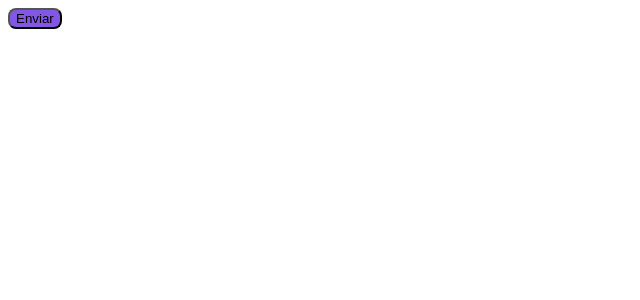
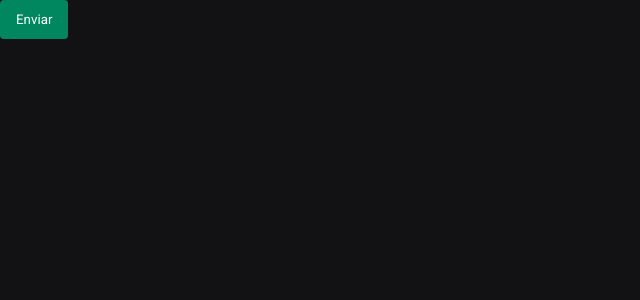
Before and after one commit to SostenisVinicius/Ignite-Shop-Rocketseat, a Next.js app: page / in a window 1280 px wide. Shown: the top 300 px of the page, without its empty margins (0-640 px from the left). Built offline with nearby package versions, Linux system fonts and the light colour scheme.

Commit message:
Adding global styles

```diff
--- a/src/pages/_app.tsx
+++ b/src/pages/_app.tsx
@@ -1,3 +1,9 @@
-export default function App({ Component, pageProps }) {
+import { AppProps } from "next/app";
+import { globalStyles } from "../styles/global";
+
+globalStyles();
+
+export default function App({ Component, pageProps }: AppProps) {
+
   return <Component {...pageProps} />
 }
--- a/src/pages/index.tsx
+++ b/src/pages/index.tsx
@@ -1,8 +1,15 @@
 import { styled } from "../styles"
 
 const Button = styled('button', {
-  backgroundColor: '$sostenish',
-  borderRadius: 8,
+  backgroundColor: '$green500',
+  borderRadius: 4,
+  border: 0,
+  color: '$white',
+  padding: '12px 16px',
+  cursor: 'pointer',
+  '&:hover': {
+    backgroundColor: '$green300'
+  }
 })
 
 export default function Home() {
--- /dev/null
+++ b/src/styles/global.ts
@@ -0,0 +1,19 @@
+import { globalCss } from ".";
+
+export const globalStyles = globalCss({
+  "*": {
+    margin: 0,
+    padding: 0,
+  },
+
+  body: {
+    backgroundColor: '$gray900',
+    color: '$gray100',
+    '-webkit-font-smoothing': 'antialiased',
+  },
+
+  'body, input, textarea, button': {
+    fontFamily: 'Roboto',
+    fontWeight: 400,
+  }
+})
--- a/src/styles/index.ts
+++ b/src/styles/index.ts
@@ -3,7 +3,15 @@
 export const { config, styled, css, globalCss, keyframes, getCssText, theme, createTheme } = createStitches({
   theme: {
     colors: {
-      sostenish: "#8257e6",
+      white: "#fff",
+
+      gray900: "#121214",
+      gray800: "#202024",
+      gray300: "#c4c4cc",
+      gray100: "#e1e1e6",
+
+      green500: "#00875f",
+      green300: "#00b37e"
     }
   }
 })
```
